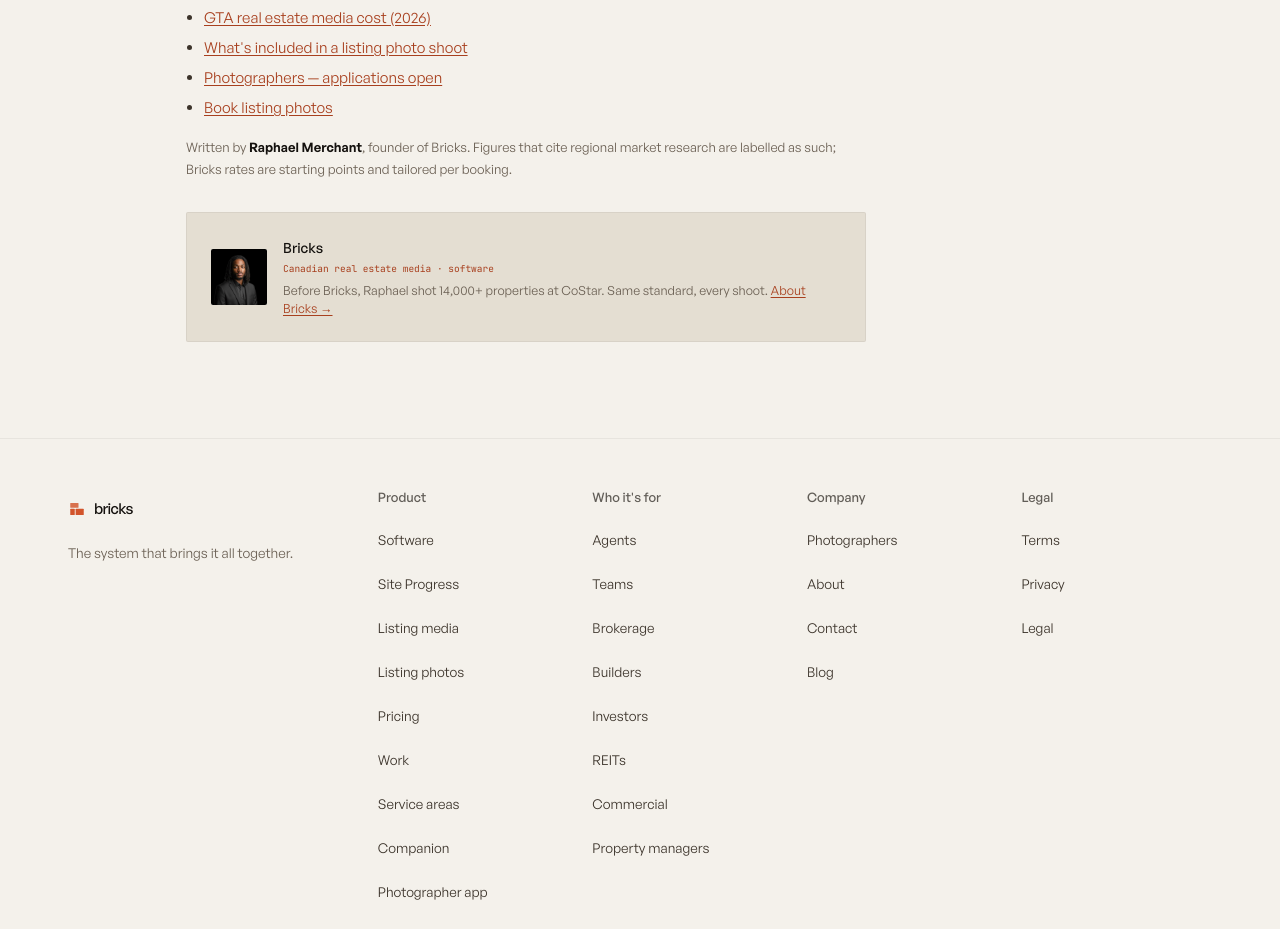
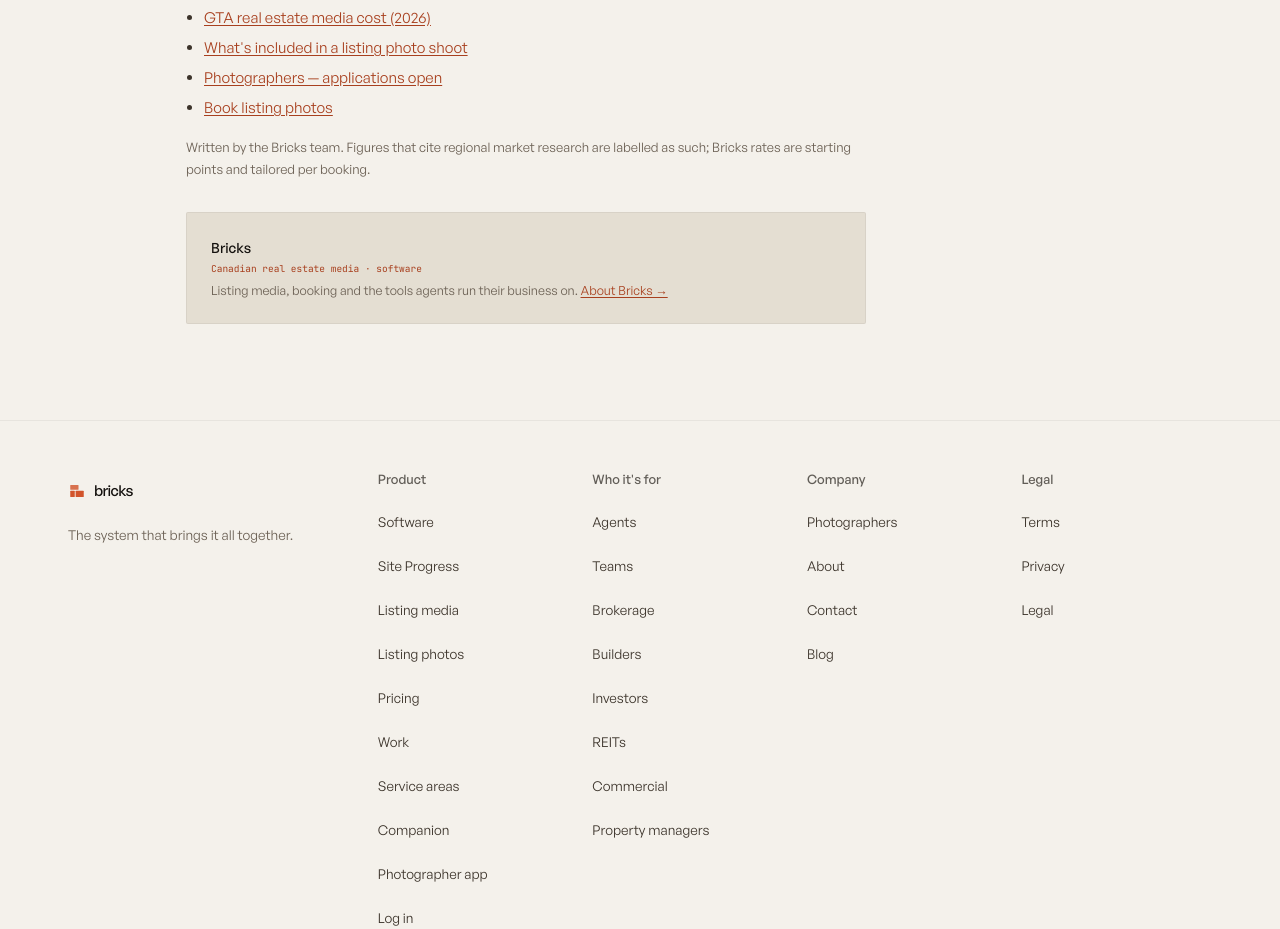
Before and after one commit to bricks-group/bricks-site, a Next.js app: page /blog/3d-tour-vs-video-walkthrough in a window 1280 px wide. Shown: the part 2960-3889 px from the top of the page. Built offline with nearby package versions, Linux system fonts and the light colour scheme.

Commit message:
Blog: no founder name or founder stats; author is Bricks

```diff
--- a/src/app/blog/3d-tour-vs-video-walkthrough/page.tsx
+++ b/src/app/blog/3d-tour-vs-video-walkthrough/page.tsx
@@ -31,7 +31,7 @@ export default function Post() {
             '@type': 'BlogPosting',
             headline: 'Virtual tour vs. video walkthrough: which sells listings faster?',
             description: 'When a path-confined virtual tour beats a cinematic video walkthrough — and when the reverse is true. Virtual visit is a separate product.',
-            author: { '@type': 'Person', name: 'Raphael Merchant' },
+            author: { '@type': 'Organization', name: 'Bricks', url: 'https://www.brxs.ca' },
             datePublished: '2026-07-22',
             dateModified: '2026-07-22',
             publisher: { ...ORG_REF, logo: LOGO_SCHEMA },
--- a/src/app/blog/canada-real-estate-photography-cost-2026/page.tsx
+++ b/src/app/blog/canada-real-estate-photography-cost-2026/page.tsx
@@ -54,7 +54,7 @@ export default function Post() {
             headline: 'How much does real estate photography cost in Canada? (2026)',
             description:
               'Canada-wide guide to real estate photography and listing media costs for HDR photos, drone, floor plans, and virtual tours.',
-            author: { '@type': 'Person', name: 'Raphael Merchant' },
+            author: { '@type': 'Organization', name: 'Bricks', url: 'https://www.brxs.ca' },
             datePublished: '2026-09-12',
             dateModified: '2026-09-12',
             publisher: { ...ORG_REF, logo: LOGO_SCHEMA },
--- a/src/app/blog/drone-photography-rules-ontario/page.tsx
+++ b/src/app/blog/drone-photography-rules-ontario/page.tsx
@@ -29,7 +29,7 @@ export default function Post() {
             '@type': 'BlogPosting',
             headline: 'Drone photography rules for real estate listings in Ontario',
             description: 'Transport Canada Advanced RPAS rules for real estate drone photography in Ontario: certification, no-fly zones, altitude, and what a compliant aerial shoot looks like.',
-            author: { '@type': 'Person', name: 'Raphael Merchant', jobTitle: 'Advanced RPAS certificate holder (Transport Canada)', knowsAbout: ['Aerial photography', 'Transport Canada RPAS regulations'] },
+            author: { '@type': 'Organization', name: 'Bricks', url: 'https://www.brxs.ca' },
             datePublished: '2026-07-22',
             dateModified: '2026-07-22',
             publisher: { ...ORG_REF, logo: LOGO_SCHEMA },
--- a/src/app/blog/gta-real-estate-media-cost-2026/page.tsx
+++ b/src/app/blog/gta-real-estate-media-cost-2026/page.tsx
@@ -31,7 +31,7 @@ export default function Post() {
             '@type': 'BlogPosting',
             headline: 'How much does real estate photography cost in the GTA? (2026 pricing guide)',
             description: 'What GTA agents pay for HDR photography, drone, floor plans, virtual tours and video, with real market ranges.',
-            author: { '@type': 'Person', name: 'Raphael Merchant' },
+            author: { '@type': 'Organization', name: 'Bricks', url: 'https://www.brxs.ca' },
             datePublished: '2026-07-22',
             dateModified: '2026-07-22',
             publisher: { ...ORG_REF, logo: LOGO_SCHEMA },
--- a/src/app/blog/page.tsx
+++ b/src/app/blog/page.tsx
@@ -86,7 +86,7 @@ export default function BlogPage() {
               '@type': 'BlogPosting',
               headline: p.title,
               url: `https://www.brxs.ca${p.href}`,
-              author: { '@type': 'Person', name: 'Raphael Merchant' },
+              author: { '@type': 'Organization', name: 'Bricks', url: 'https://www.brxs.ca' },
               datePublished: p.date,
             })),
           }),
@@ -98,7 +98,7 @@ export default function BlogPage() {
           <span className="badge">Resources</span>
           <h1>Real estate photography &amp; listing media, explained.</h1>
           <p className="sub">
-            Practical guides for Canadian agents — listing photo costs, MLS media, drone rules, and what a shoot includes. By Raphael Merchant.
+            Practical guides for Canadian agents — listing photo costs, MLS media, drone rules, and what a shoot includes.
           </p>
           <div className="cta-row">
             <Link className="btn btn-brick" href="/book">
@@ -126,7 +126,7 @@ export default function BlogPage() {
                   <span className="t">{p.tag}</span>
                   <h3>{p.title}</h3>
                   <p>{p.desc}</p>
-                  <div className="d">Raphael Merchant · {p.read}</div>
+                  <div className="d">{p.read}</div>
                 </div>
               </Link>
             ))}
--- a/src/app/blog/whats-included-listing-shoot/page.tsx
+++ b/src/app/blog/whats-included-listing-shoot/page.tsx
@@ -31,7 +31,7 @@ export default function Post() {
             '@type': 'BlogPosting',
             headline: "What's included in a professional listing photo shoot?",
             description: 'The core set every Bricks standard listing shoot ships: HDR photography, licensed drone, floor plan, photos in 24h and other media on a 24–48h target — plus the add-ons you can stack.',
-            author: { '@type': 'Person', name: 'Raphael Merchant' },
+            author: { '@type': 'Organization', name: 'Bricks', url: 'https://www.brxs.ca' },
             datePublished: '2026-07-22',
             dateModified: '2026-07-22',
             publisher: { ...ORG_REF, logo: LOGO_SCHEMA },
--- a/src/components/BlogPostLayout.tsx
+++ b/src/components/BlogPostLayout.tsx
@@ -1,5 +1,4 @@
 import Link from 'next/link'
-import Image from 'next/image'
 import type { ReactNode } from 'react'
 
 export default function BlogPostLayout({
@@ -34,13 +33,12 @@ export default function BlogPostLayout({
               </ul>
             </div>
 
-            <p style={{ marginTop: 16, fontSize: 13, color: 'var(--inkMute)' }}>Written by <strong>Raphael Merchant</strong>, founder of Bricks. Figures that cite regional market research are labelled as such; Bricks rates are starting points and tailored per booking.</p>
+            <p style={{ marginTop: 16, fontSize: 13, color: 'var(--inkMute)' }}>Written by the Bricks team. Figures that cite regional market research are labelled as such; Bricks rates are starting points and tailored per booking.</p>
             <Link className="author-card" href="/about">
-              <Image src="/media/raphael-merchant-640.jpg" alt="Raphael Merchant, founder of Bricks — Canadian real estate photography" loading="lazy" width={56} height={56} />
               <div className="ac-bio">
                 <div className="ac-name">Bricks</div>
                 <div className="ac-role">Canadian real estate media · software</div>
-                <p>Before Bricks, Raphael shot 14,000+ properties at CoStar. Same standard, every shoot. <span className="ac-more">About Bricks →</span></p>
+                <p>Listing media, booking and the tools agents run their business on. <span className="ac-more">About Bricks →</span></p>
               </div>
             </Link>
           </article>
```
Also changed, not shown: 1 other file (tests, documents, lock files or other folders).
